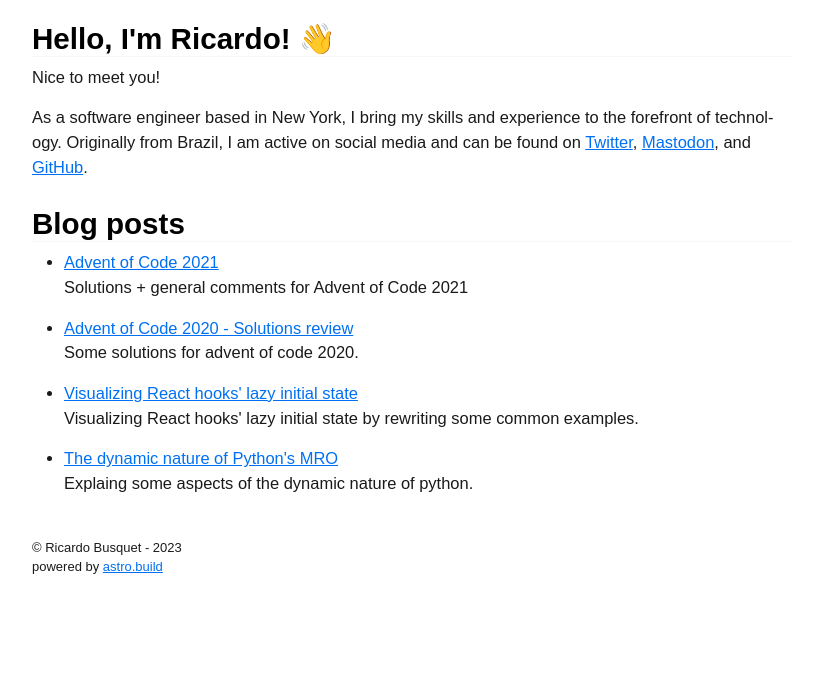
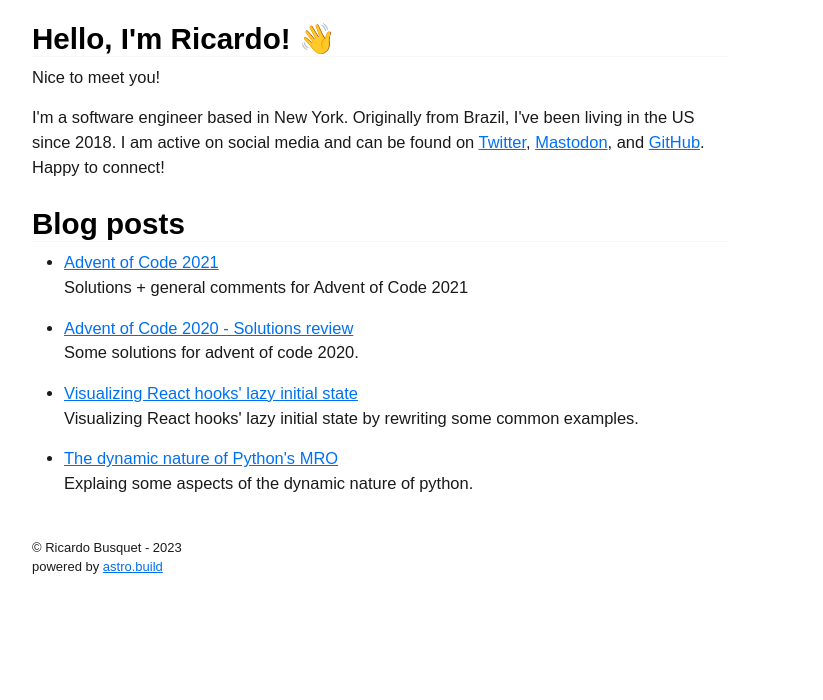
Before and after one commit to rbusquet/ricardobusquet.com, an Astro site: page / in a window 1280 px wide. Shown: the part 100-800 px from the top of the page, without its empty margins (0-823 px from the left). Built offline with nearby package versions, Linux system fonts and the light colour scheme; Astro itself is replaced by a stand-in of ours; some packages are replaced by stand-ins of ours; a web font is replaced by a local one.

Commit message:
more css adjustments

```diff
--- a/src/layouts/styles/global.css
+++ b/src/layouts/styles/global.css
@@ -1,3 +1,51 @@
+/*
+  1. Use a more-intuitive box-sizing model.
+*/
+*, *::before, *::after {
+  box-sizing: border-box;
+}
+/*
+  2. Remove default margin
+*/
+* {
+  margin: 0;
+}
+/*
+  3. Allow percentage-based heights in the application
+*/
+html, body {
+  height: 100%;
+}
+/*
+  Typographic tweaks!
+  4. Add accessible line-height
+  5. Improve text rendering
+*/
+body {
+  line-height: 1.5;
+  -webkit-font-smoothing: antialiased;
+}
+/*
+  6. Improve media defaults
+*/
+img, picture, video, canvas, svg {
+  display: block;
+  max-width: 100%;
+}
+/*
+  7. Remove built-in form typography styles
+*/
+input, button, textarea, select {
+  font: inherit;
+}
+/*
+  8. Avoid text overflows
+*/
+p, h1, h2, h3, h4, h5, h6 {
+  overflow-wrap: break-word;
+}
+
+
 :root {
   --nc-font-sans: "Inter var", sans-serif;
   --nc-font-mono: "Cascadia Code", ui-monospace, monospace;
@@ -453,6 +501,7 @@ nav {
 
 .header {
   text-transform: lowercase;
+  hyphens: none;
 }
 
 footer {
--- a/src/pages/index.astro
+++ b/src/pages/index.astro
@@ -15,13 +15,13 @@ const entries = await getCollection("posts");
     <h2>Hello, I'm Ricardo! 👋</h2>
     <p>Nice to meet you!</p>
     <p>
-      As a software engineer based in New York, I bring my skills and experience
-      to the forefront of technology. Originally from Brazil, I am active on
-      social media and can be found on
+      I'm a software engineer based in New York. Originally from Brazil, I've
+      been living in the US since 2018. I am active on social media and can be
+      found on
       <a rel="me" href="https://twitter.com/ricbusquet"> Twitter</a>,
       <a rel="me" href="https://bolha.us/@rbusquet"> Mastodon</a>, and <a
         href="https://github.com/rbusquet">GitHub</a
-      >.
+      >. Happy to connect!
     </p>
   </main>
   <aside>
```
